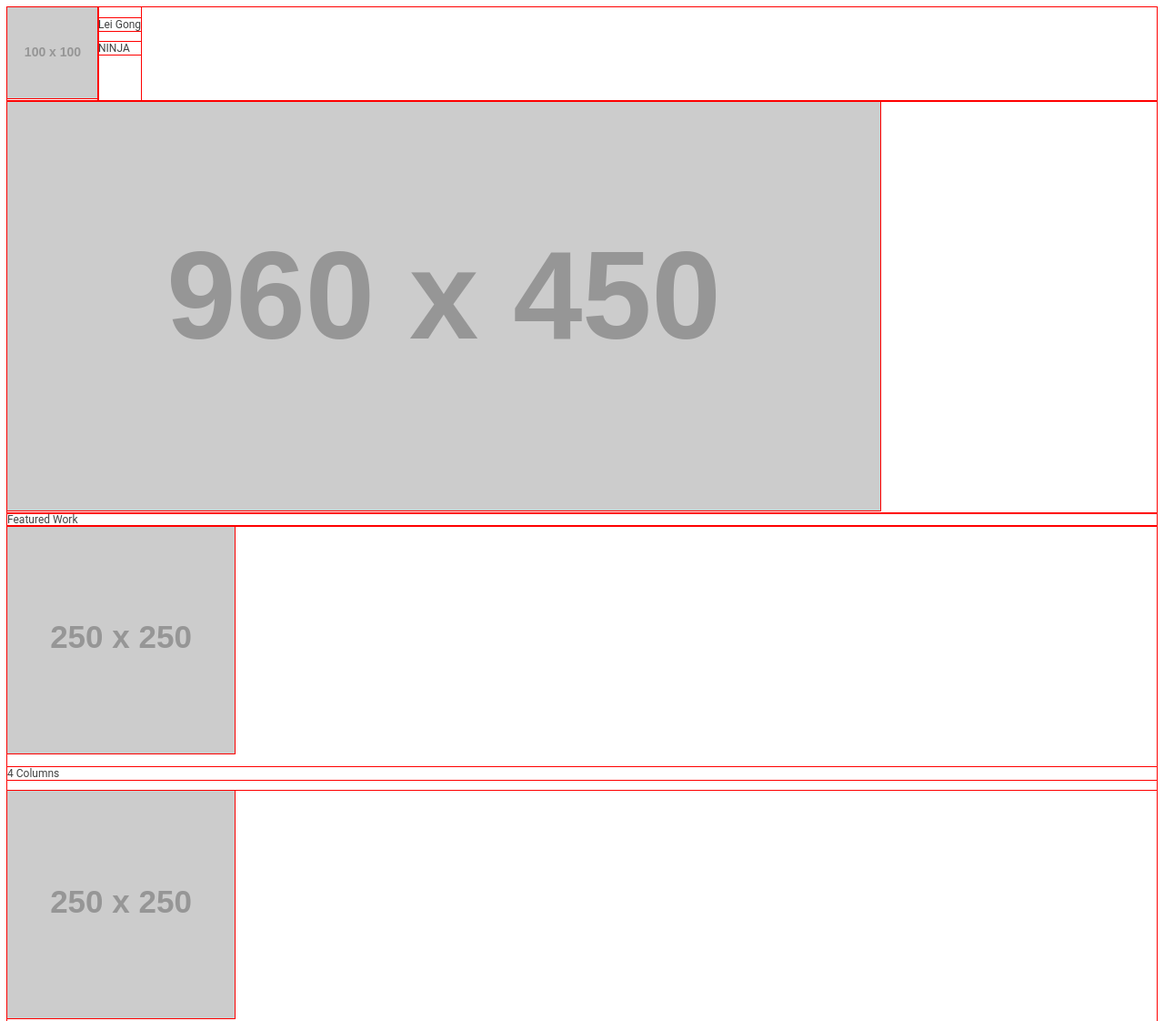
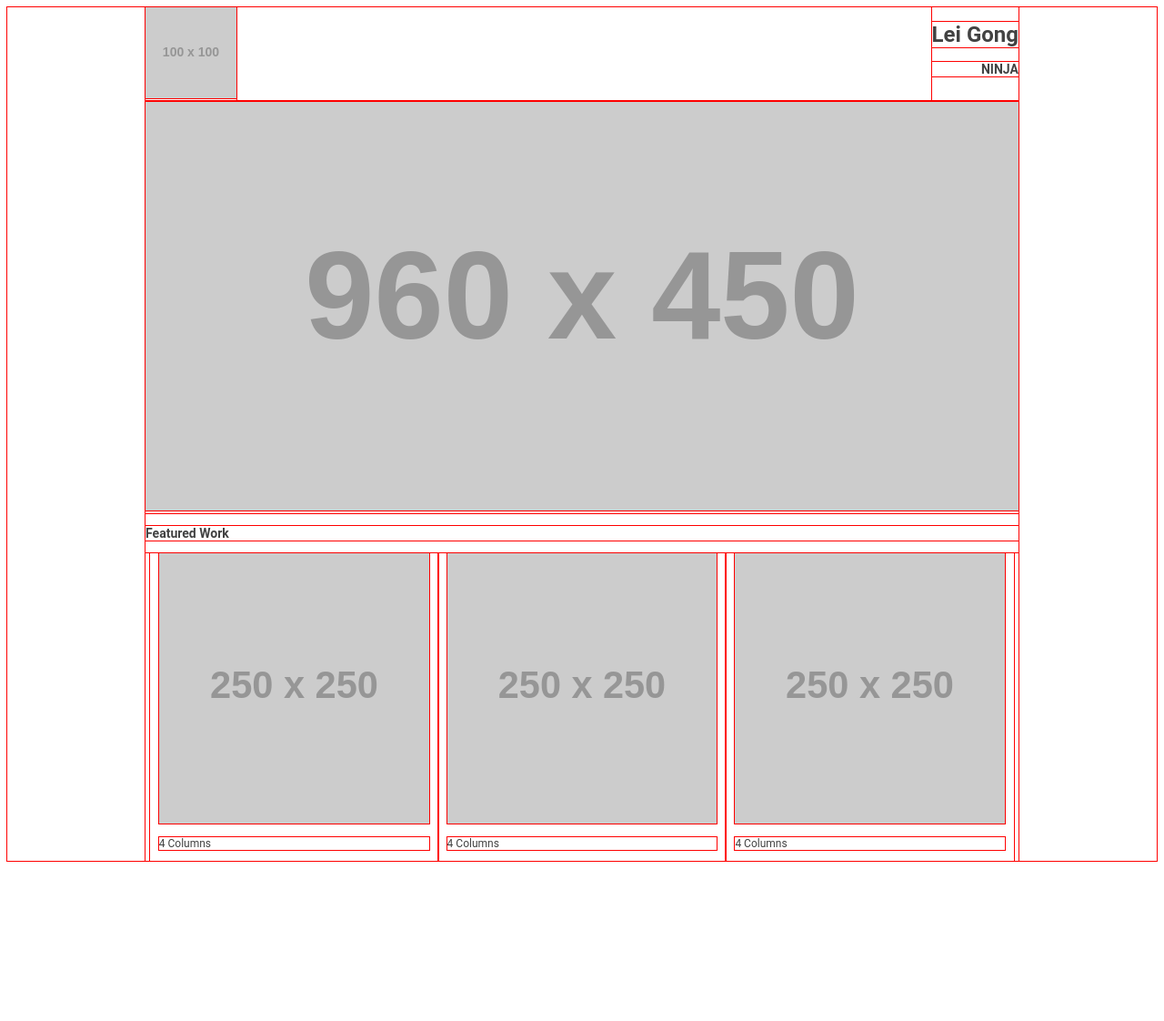
Before and after one commit to LeiG/Portfolio, a website: page index.html in a window 1280 px wide. Shown: the top 1122 px of the page at 91% size. After the commit the page ends 954 px from the top, so only its background shows below. Drawn offline with Linux system fonts and the light colour scheme; placeholder pictures from the web are drawn by us.

Commit message:
Structure basic layout

```diff
--- a/css/main.css
+++ b/css/main.css
@@ -34,4 +34,29 @@ img {
 .header {
   display: flex;
   flex-wrap: wrap;
+  justify-content: space-between;
 }
+
+.header__title {
+  text-align: right;
+}
+
+/* work */
+
+.work__projects {
+  display: flex;
+  flex-wrap: wrap;
+  align-items: center;
+  justify-content: center;
+}
+
+.work__project {
+  width: 33%;
+  min-width: 250px;
+  padding-left: 10px;
+  padding-right: 10px;
+}
+
+.work__project__image {
+  width: 100%;
+}
--- a/css/responsive.css
+++ b/css/responsive.css
@@ -0,0 +1,13 @@
+@media screen and (min-width: 960px) {
+  .container {
+    width: 960px;
+    margin-left: auto;
+    margin-right: auto;
+  }
+}
+
+@media screen and (max-width: 250px) {
+  .work__project {
+    min-width: 100%;
+  }
+}
--- a/index.html
+++ b/index.html
@@ -15,26 +15,28 @@
           <img src="https://placehold.it/100x100" alt="Placeholder 100x100">
         </div>
         <div class="header__title">
-          <p>Lei Gong</p>
-          <p>NINJA</p>
+          <h1>Lei Gong</h1>
+          <h3>NINJA</h3>
         </div>
       </header>
       <section class="hero">
         <img src="https://placehold.it/960x450" alt="Placeholder 960x450">
       </section>
       <section class="work">
-        <div id="work__title">Featured Work</div>
-        <div id="work__project">
-          <div class="col-4">
-            <img src="https://placehold.it/250x250" alt="Placeholder 250x250">
+        <div class="work__title">
+          <h3>Featured Work</h3>
+        </div>
+        <div class="work__projects">
+          <div class="work__project">
+            <img class="work__project__image" src="https://placehold.it/250x250" alt="Placeholder 250x250">
             <p>4 Columns</p>
           </div>
-          <div class="col-4">
-            <img src="https://placehold.it/250x250" alt="Placeholder 250x250">
+          <div class="work__project">
+            <img class="work__project__image" src="https://placehold.it/250x250" alt="Placeholder 250x250">
             <p>4 Columns</p>
           </div>
-          <div class="col-4">
-            <img src="https://placehold.it/250x250" alt="Placeholder 250x250">
+          <div class="work__project">
+            <img class="work__project__image" src="https://placehold.it/250x250" alt="Placeholder 250x250">
             <p>4 Columns</p>
           </div>
         </div>
```
Also changed, not shown: build/css/main.css, build/css/responsive.css, build/index.html.
